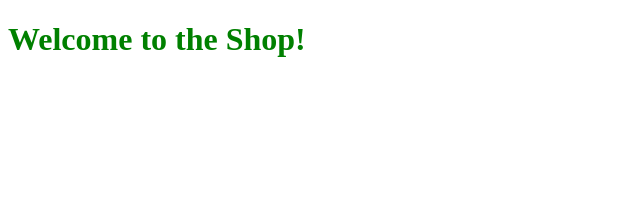
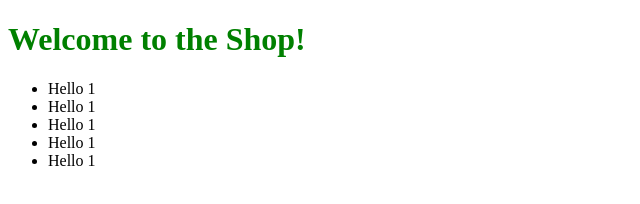
Before and after one commit to Sumit43246/Sweets, a plain HTML site: page index.html in a window 1280 px wide. Shown: the whole page, without its empty margins (0-640 px from the left). Drawn offline with Linux system fonts and the light colour scheme.

Commit message:
List added

```diff
--- a/index.html
+++ b/index.html
@@ -8,5 +8,14 @@
 </head>
 <body>
     <h1>Welcome to the Shop!</h1>
+    <nav>
+        <ul>
+            <li>Hello 1</li>
+            <li>Hello 1</li>
+            <li>Hello 1</li>
+            <li>Hello 1</li>
+            <li>Hello 1</li>
+        </ul>
+    </nav>
 </body>
 </html>
```
